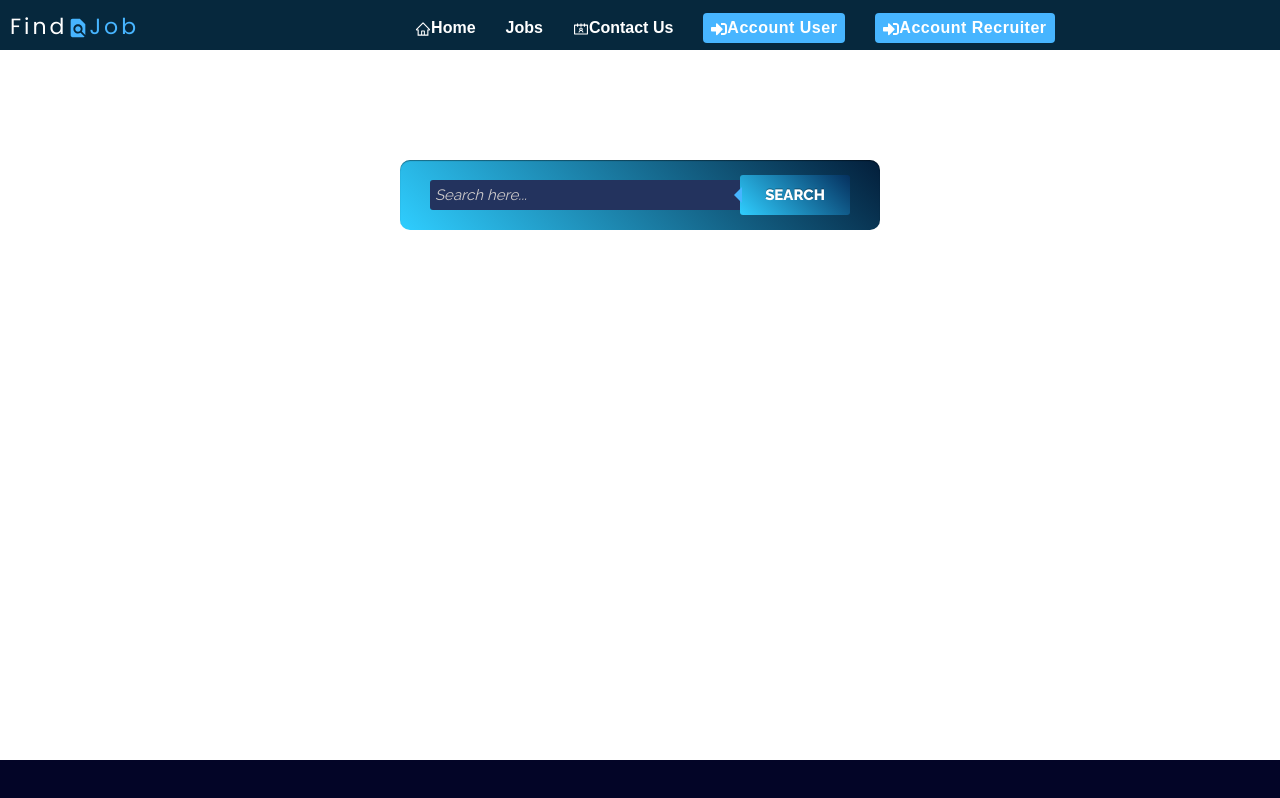
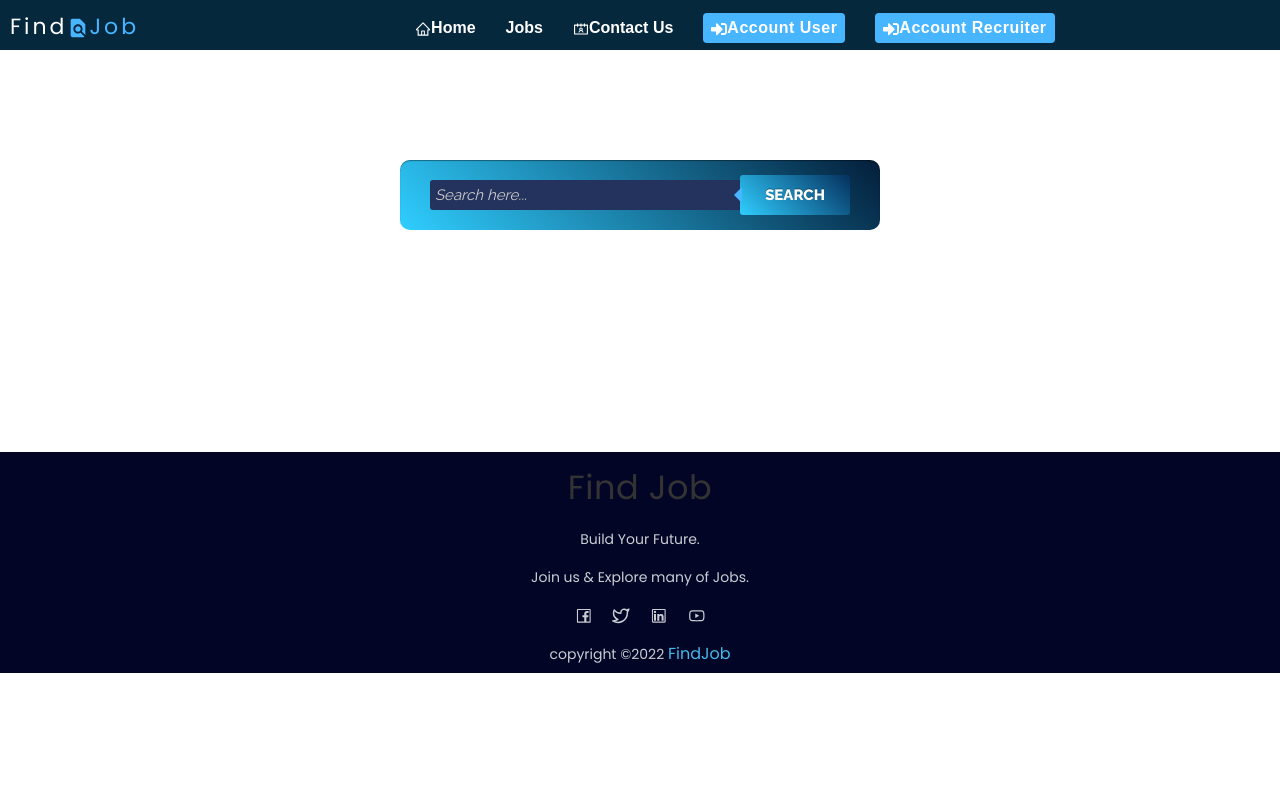
Before and after one commit to walid-tab/GoMyCode-project, a React (Create React App) app in the folder client/: page / in a window 1280 px wide. Built offline with nearby package versions, Linux system fonts and the light colour scheme; no server answers; a web font is replaced by a local one.

Commit message:
update_25-06-2022

```diff
--- a/client/src/JS/Actions/OffreActions.js
+++ b/client/src/JS/Actions/OffreActions.js
@@ -1,5 +1,5 @@
 import axios from 'axios'
-import {  GET_JOBS, MY_JOBS } from '../actionTypes'
+import {  FAIL, FIND_JOB, GET_JOBS, MY_JOBS } from '../actionTypes'
 
 export const getJobs=()=>async(dispatch)=>{
     try {
@@ -62,9 +62,29 @@ export const DeleteJob=(id)=>async(dispatch)=>{
     }
     try {
         await axios.delete(`/api/accountRec/deleteJob/${id}`,config)
+
         dispatch(myJobs())
 
     } catch (error) {
         console.log(error)
     }
 }
+
+export const FindJobs=(data)=>async(dispatch)=>{
+    const config={
+        headers:{
+            authorization:localStorage.getItem('token')
+        }
+    }
+    try {
+        const res =await axios.get(`/api/accountUser/FindJobs/${data}`,config)
+        console.log(res.data)
+            dispatch({
+                type : FIND_JOB ,
+                payload : res.data
+            })
+
+    } catch (error) {
+        dispatch({type:FAIL})
+    }
+}
--- a/client/src/JS/Reducers/OffreReducer.js
+++ b/client/src/JS/Reducers/OffreReducer.js
@@ -1,9 +1,10 @@
-import { GET_JOBS, MY_JOBS , RECHERCHEUSER} from "../actionTypes";
+import { FIND_JOB, GET_JOBS, MY_JOBS , RECHERCHEUSER} from "../actionTypes";
 
 const initialState = {
   allJobs :[],
   load:true,
   users :[],
+  allFindJobs:[]
 }
 const OffreReducer= (state = initialState, { type, payload }) => {
   switch (type) {
@@ -13,9 +14,9 @@ const OffreReducer= (state = initialState, { type, payload }) => {
     return { ...state, allJobs:payload.myJobs,load:false }
 
     case RECHERCHEUSER :
-    return {
-      ...state , users:payload.allCandidats
-    }
+    return {...state , users:payload.allCandidats,load:false}
+    case FIND_JOB :
+    return {...state , allFindJobs:payload.allFindJobs,load:false}
   default:
     return state
   }
--- a/client/src/JS/actionTypes.js
+++ b/client/src/JS/actionTypes.js
@@ -8,6 +8,7 @@ export const FAIL = 'FAIL'
 export const EDIT_PROPFIL_USER='PROPFIL_USER'
 export const EDIT_PHOTO_USER='PHOTO_USER'
 export const POSTULER = 'POSTULER'
+export const FIND_JOB='FIND_JOB'
 
 //recruteur ActionTypes
 export const ADD_JOB='ADD_JOB'
--- a/client/src/components/Home.js
+++ b/client/src/components/Home.js
@@ -1,21 +1,49 @@
-import React from 'react'
-import { useSelector } from 'react-redux'
+import React, { useState } from 'react'
+import {AiOutlineFacebook, AiOutlineLinkedin, AiOutlineYoutube }from 'react-icons/ai'
+import {FiTwitter} from 'react-icons/fi'
+import { useDispatch, useSelector } from 'react-redux'
+import { Link } from 'react-router-dom'
+import { FindJobs } from '../JS/Actions/OffreActions'
+import FindJob from './UserPages/FindJob'
+
 
 function Home() {
-
-
+  const foundJobs= useSelector((state)=>state.OffreReducer.allFindJobs)
+  const [search , setSearch] = useState("")
+  const dispatch= useDispatch()
+  const findJobUser =(e)=>{
+    e.preventDefault()
+    dispatch(FindJobs(search))
+    setSearch('')
+  }
   return (
     <div>
+
     <div className='bodySearch'>
        <div className='welcome'>Find Your Job</div>
       <div class="button_box2">
           <form class="form-wrapper-2 cf">
-          <input type="text" placeholder="Search here..." required/>
-          <button type="submit">Search</button>
+          <input type="text" placeholder="Search here..." required onChange={e=>setSearch(e.target.value)}/>
+          <button  onClick={findJobUser}>Search</button>
           </form>
           </div>
+          <div className='Found'> {
+            foundJobs.map((jobs,i)=>(< FindJob  jobs={jobs} key={i} /> ))
+          }
+          </div>
     </div>
-    <footer>
+    <footer class="footer-content">
+    <h3>Find Job</h3>
+    <p>Build Your Future.</p>
+    <p>Join us & Explore many of Jobs.</p>
+    <ul class="socials">
+
+    <li><p ><i ><AiOutlineFacebook/></i></p></li>
+    <li><p ><i ><FiTwitter/></i></p></li>
+    <li><p ><i ><AiOutlineLinkedin/></i></p></li>
+    <li><p ><i ><AiOutlineYoutube/></i></p></li>
+ </ul>
+ <p>copyright &copy;2022 <Link className='CopyRight' style={{textDecoration:'none'}} to='/'>FindJob</Link></p>
 
     </footer>
     </div>
--- a/client/src/components/RecruteurPages/FoundUser.js
+++ b/client/src/components/RecruteurPages/FoundUser.js
@@ -23,6 +23,8 @@ function FoundUser({user}) {
 
 
 
+
+
     </div>
   )
 }
--- a/client/src/components/RecruteurPages/HomeRec.js
+++ b/client/src/components/RecruteurPages/HomeRec.js
@@ -1,4 +1,7 @@
 import React , {useState} from 'react'
+import {AiOutlineFacebook, AiOutlineLinkedin, AiOutlineYoutube }from 'react-icons/ai'
+import {FiTwitter} from 'react-icons/fi'
+import { Link } from 'react-router-dom'
 import {useDispatch, useSelector} from 'react-redux'
 import {rechercheUser}  from '../../JS/Actions/recAction'
 import FoundUser from './FoundUser'
@@ -26,6 +29,27 @@ function HomeRec() {
           }
           </div>
 
+
+          <footer class="footer-content">
+    <h3>Find Job</h3>
+    <p>Build Your Future.</p>
+    <p>Join us & Explore many of Jobs.</p>
+    <ul class="socials">
+
+    <li><p ><i ><AiOutlineFacebook/></i></p></li>
+    <li><p ><i ><FiTwitter/></i></p></li>
+    <li><p ><i ><AiOutlineLinkedin/></i></p></li>
+    <li><p ><i ><AiOutlineYoutube/></i></p></li>
+ </ul>
+ <p>copyright &copy;2022 <Link className='CopyRight' style={{textDecoration:'none'}} to='/'>FindJob</Link></p>
+
+
+
+    </footer>
+
+
+
+
     </div>
   )
 }
--- a/client/src/components/StyleCss/FoundUser.css
+++ b/client/src/components/StyleCss/FoundUser.css
@@ -134,12 +134,11 @@ figure.snip0045.hover > img {
 /* Demo purposes only */
 
 .bodyFound {
-
-  display: flex;
+ margin-bottom: 20px;
   justify-content: center;
   align-items: center;
   flex-flow: wrap;
-
+ top: 0;
   height: 100%;
 }
 
--- a/client/src/components/StyleCss/PasswordPage.css
+++ b/client/src/components/StyleCss/PasswordPage.css
@@ -75,14 +75,3 @@
   color: #000;
 
 }
-footer{
-  position: absolute;
-  bottom: 0;
-  left: 0;
-  right: 0;
-  background: rgb(3, 5, 39);
-  height: auto;
-  width: 100vw;
-  padding-top: 40px;
-  color: #fff;
-}
--- a/client/src/components/StyleCss/SearchBar.css
+++ b/client/src/components/StyleCss/SearchBar.css
@@ -1,3 +1,4 @@
+
 .welcome{
     font-weight: 900;
     text-align: center;
@@ -127,3 +128,83 @@
     padding: 0;
 
     }
+
+    footer{
+      position: relative;
+      margin-top: 15%;
+
+      bottom: 0;
+      left: 0;
+      right: 0;
+      background: rgb(3, 5, 39);
+      height: auto;
+      width: 100%;
+      padding-top: 20px;
+      color: #fff;
+      margin-bottom: 0;
+    }
+    .footer-content{
+      display: flex;
+      align-items: center;
+      justify-content: center;
+      flex-direction: column;
+      text-align: center;
+    }
+    .footer-content h3{
+      font-size: 2.1rem;
+      font-weight: 400;
+      text-transform: capitalize;
+      line-height: 2rem;
+    }
+    .footer-content p{
+      max-width: 300px;
+      margin: 5px auto;
+      line-height: 28px;
+      font-size: 14px;
+      color: #cacdd2;
+    }
+    .socials{
+      list-style: none;
+      display: flex;
+      align-items: center;
+      justify-content: center;
+      margin: 0;
+  }
+  .socials li{
+    margin: 0 10px;
+}
+
+/* .socials p{
+    text-decoration: none;
+    color: #fff;
+    border: 1.1px solid white;
+    padding: 5px;
+    border-radius: 50%;
+} */
+
+.socials p i{
+    font-size: 1.1rem;
+    width: 20px;
+    transition: color .4s ease;
+}
+
+.socials p:hover i{
+    color: aqua;
+}
+.footer-bottom p{
+  float: left;
+  font-size: 14px;
+  word-spacing: 2px;
+  text-transform: capitalize;
+}
+.CopyRight{
+ color:#44bae8;
+ font-size: 16px;
+ text-decoration: none;
+ text-decoration: none;
+}
+.footer-bottom span{
+   text-transform: uppercase;
+   opacity: .4;
+   font-weight: 200;
+}
--- /dev/null
+++ b/client/src/components/UserPages/FindJob.js
@@ -0,0 +1,11 @@
+import React from 'react'
+
+function FindJob({jobs}) {
+  return (
+    <div>FindJob
+      {jobs.offreName}
+    </div>
+  )
+}
+
+export default FindJob
```
Also changed, not shown: 2 other files (tests, documents, lock files or other folders).
